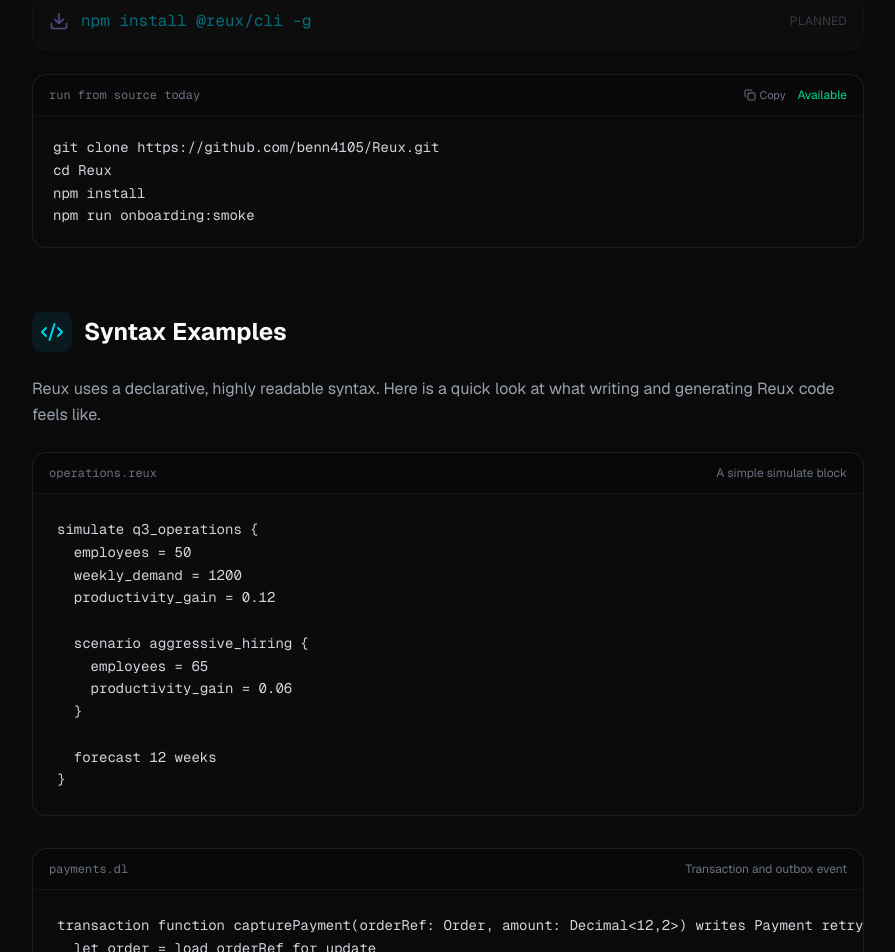
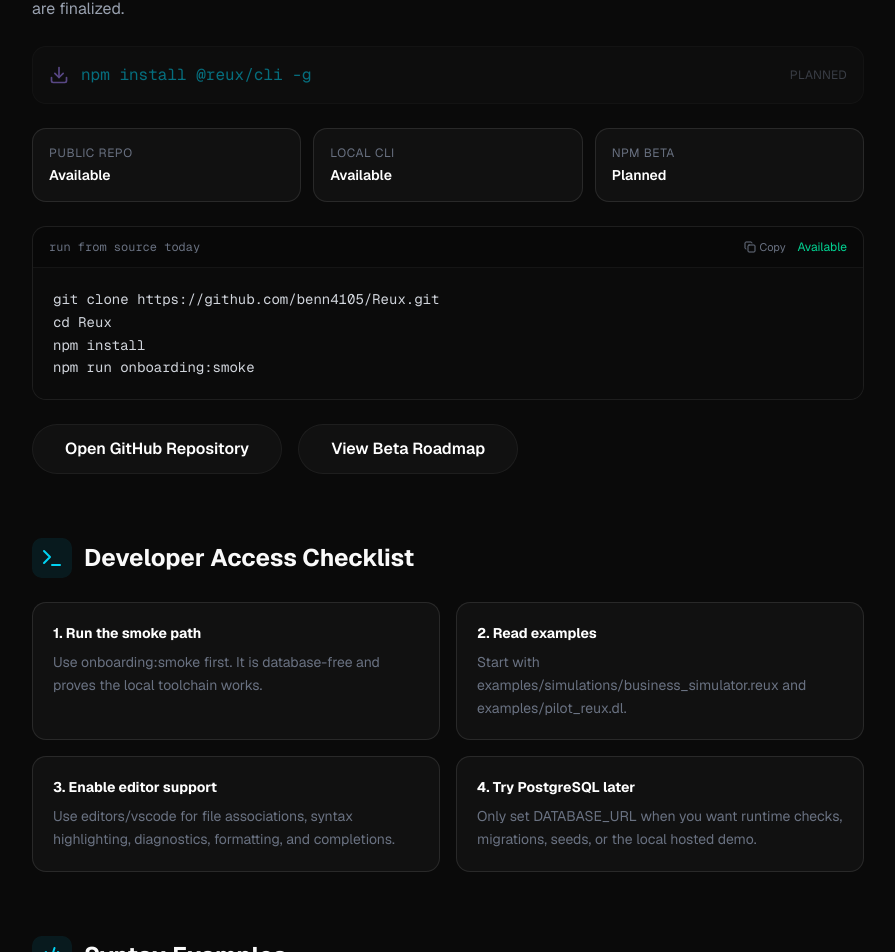
Before and after one commit to benn4105/reuben-web, a Next.js app: page /docs in a window 1280 px wide. Shown: the part 916-1868 px from the top of the page, without its empty margins (192-1087 px from the left). Built offline with nearby package versions, Linux system fonts and the light colour scheme.

Commit message:
Clarify Reux developer access and positioning

```diff
--- a/src/app/(marketing)/docs/page.tsx
+++ b/src/app/(marketing)/docs/page.tsx
@@ -121,7 +121,7 @@ export default function DocsPage() {
             Reux is currently a prototype backend language and runtime. It supports schemas, queries, transactions, durable events, migrations, simulation declarations, generated TypeScript, and early VS Code tooling.
           </p>
           <p className="text-lg text-gray-500 mb-12">
-            Note: Local package publishing is not public yet.
+            The source repository is public today. The packaged npm beta is still being prepared, so the best developer path is cloning the repo and running the local CLI.
           </p>
 
           {/* Try It Today */}
@@ -157,7 +157,7 @@ export default function DocsPage() {
             </div>
 
             <p className="text-gray-400 mb-6 leading-relaxed">
-              Reux is currently developed in a private monorepo. While the source code is not yet public, we are preparing the CLI and compiler for a public beta release. The standard <code className="text-cyan-400 font-mono">npm install</code> command will be available once the API stabilizes.
+              Reux is available from source today. Clone the public repo, install dependencies, and run the onboarding smoke test to prove the compiler, CLI, examples, seed checks, SQL emitters, and simulation runner are working locally. The standard <code className="text-cyan-400 font-mono">npm install</code> package path will come later when the public beta package name and API stability are finalized.
             </p>
 
             <div className="relative group">
@@ -173,6 +173,19 @@ export default function DocsPage() {
               </div>
             </div>
 
+            <div className="mt-6 grid grid-cols-1 sm:grid-cols-3 gap-3">
+              {[
+                { label: "Public repo", value: "Available" },
+                { label: "Local CLI", value: "Available" },
+                { label: "npm beta", value: "Planned" },
+              ].map((item) => (
+                <div key={item.label} className="rounded-xl border border-white/10 bg-white/[0.03] p-4">
+                  <div className="text-xs uppercase tracking-wider text-gray-500 mb-1">{item.label}</div>
+                  <div className="text-sm font-semibold text-white">{item.value}</div>
+                </div>
+              ))}
+            </div>
+
             <div className="mt-6 rounded-xl overflow-hidden glass border border-white/10">
               <div className="flex items-center justify-between px-4 py-3 border-b border-white/5 bg-black/50">
                 <span className="text-xs text-gray-500 font-mono">run from source today</span>
@@ -186,6 +199,50 @@ export default function DocsPage() {
                   <code>{SOURCE_INSTALL_CMD}</code>
                 </pre>
               </div>
+            </div>
+
+            <div className="mt-6 flex flex-col sm:flex-row gap-4">
+              <AnimatedButton href="https://github.com/benn4105/Reux" variant="secondary" external>
+                Open GitHub Repository
+              </AnimatedButton>
+              <AnimatedButton href="/projects/reux/roadmap" variant="secondary">
+                View Beta Roadmap
+              </AnimatedButton>
+            </div>
+          </section>
+
+          {/* Developer Access Checklist */}
+          <section className="mb-16">
+            <div className="flex items-center gap-3 mb-6">
+              <div className="p-2 rounded-lg bg-cyan-500/10">
+                <Terminal className="text-cyan-400" size={24} />
+              </div>
+              <h2 className="text-2xl font-bold">Developer Access Checklist</h2>
+            </div>
+            <div className="grid grid-cols-1 md:grid-cols-2 gap-4">
+              {[
+                {
+                  title: "1. Run the smoke path",
+                  description: "Use onboarding:smoke first. It is database-free and proves the local toolchain works.",
+                },
+                {
+                  title: "2. Read examples",
+                  description: "Start with examples/simulations/business_simulator.reux and examples/pilot_reux.dl.",
+                },
+                {
+                  title: "3. Enable editor support",
+                  description: "Use editors/vscode for file associations, syntax highlighting, diagnostics, formatting, and completions.",
+                },
+                {
+                  title: "4. Try PostgreSQL later",
+                  description: "Only set DATABASE_URL when you want runtime checks, migrations, seeds, or the local hosted demo.",
+                },
+              ].map((item) => (
+                <div key={item.title} className="rounded-xl border border-white/10 bg-white/[0.03] p-5">
+                  <h3 className="text-sm font-bold text-white mb-2">{item.title}</h3>
+                  <p className="text-sm text-gray-500 leading-relaxed">{item.description}</p>
+                </div>
+              ))}
             </div>
           </section>
 
@@ -242,7 +299,7 @@ export default function DocsPage() {
               <h2 className="text-xl font-bold text-amber-400">What is not ready yet</h2>
             </div>
             <ul className="space-y-3 text-sm text-amber-500/80 list-disc pl-5">
-              <li><strong>Public npm package not finalized:</strong> The CLI and core runtime are still internal prototypes.</li>
+              <li><strong>Public npm package not finalized:</strong> The source repo is available, but packaged npm distribution is still being prepared.</li>
               <li><strong>API stability:</strong> Syntax and language features may change before the public beta.</li>
               <li><strong>Full language server:</strong> Current editor support is useful, but a dedicated LSP is still planned.</li>
               <li><strong>Not a full-stack language:</strong> Reux focuses purely on backend data modeling and decision logic. Product apps still use normal web frontend technologies.</li>
--- a/src/app/(marketing)/projects/reux/page.tsx
+++ b/src/app/(marketing)/projects/reux/page.tsx
@@ -132,6 +132,40 @@ export default function ReuxPage() {
               GitHub
             </AnimatedButton>
           </div>
+        </motion.div>
+
+        <motion.div
+          initial={{ opacity: 0, y: 24 }}
+          whileInView={{ opacity: 1, y: 0 }}
+          viewport={{ once: true }}
+          transition={{ duration: 0.7 }}
+          className="mb-24 grid grid-cols-1 md:grid-cols-3 gap-4"
+        >
+          {[
+            {
+              label: "Category",
+              title: "Backend language for decision-aware systems",
+              copy: "Reux models the data, state changes, durable events, and simulations that normal app code tends to scatter across services.",
+            },
+            {
+              label: "Proof",
+              title: "Validated through real products",
+              copy: "The Business Simulator is the current public proof point. PLOS and enterprise simulation packs are the next validation surfaces.",
+            },
+            {
+              label: "Boundary",
+              title: "Works under normal web apps",
+              copy: "Reux is not replacing React, Next.js, or TypeScript UI work. It owns the backend logic that needs to be auditable and explainable.",
+            },
+          ].map((item) => (
+            <div key={item.title} className="glass-card rounded-xl border border-white/10 p-6">
+              <div className="mb-3 text-xs font-semibold uppercase tracking-wider text-[#00F0FF]">
+                {item.label}
+              </div>
+              <h2 className="mb-3 text-xl font-bold text-white">{item.title}</h2>
+              <p className="text-sm leading-relaxed text-gray-400">{item.copy}</p>
+            </div>
+          ))}
         </motion.div>
 
         <div className="grid grid-cols-1 lg:grid-cols-2 gap-16 mb-24 items-center">
```
